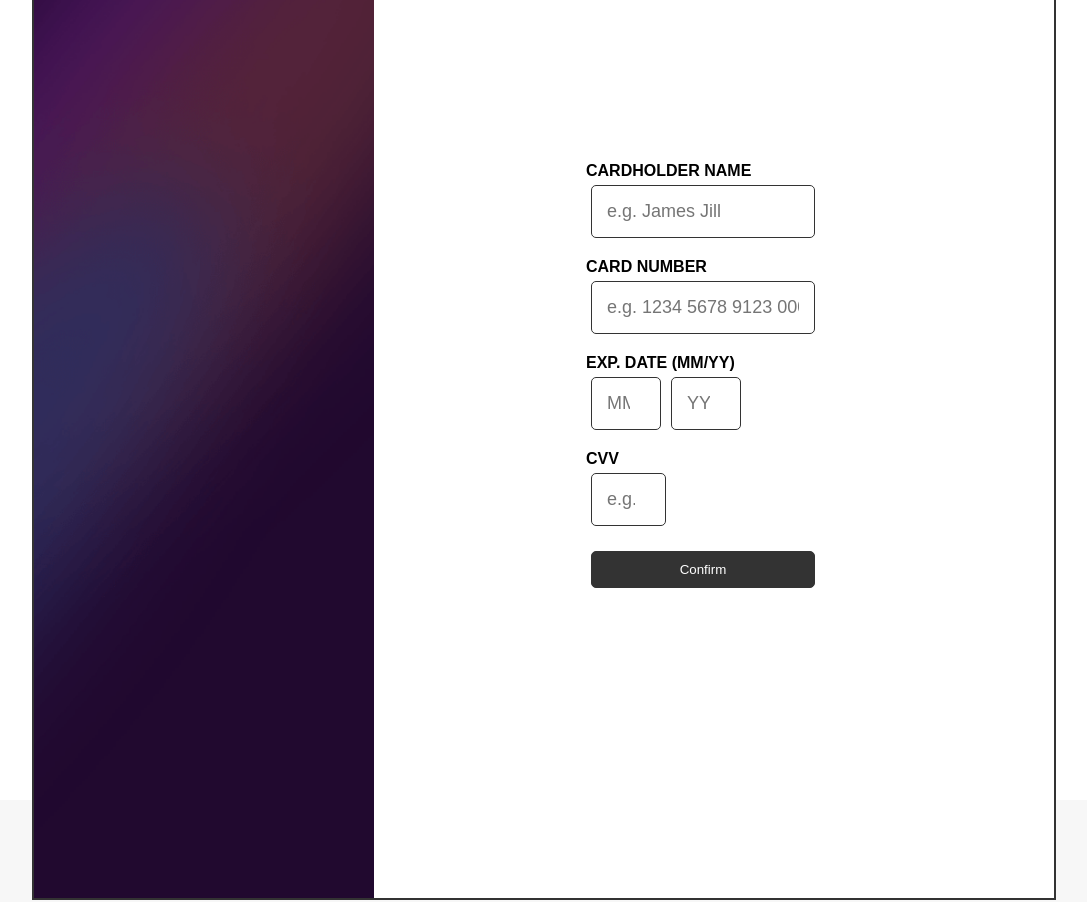
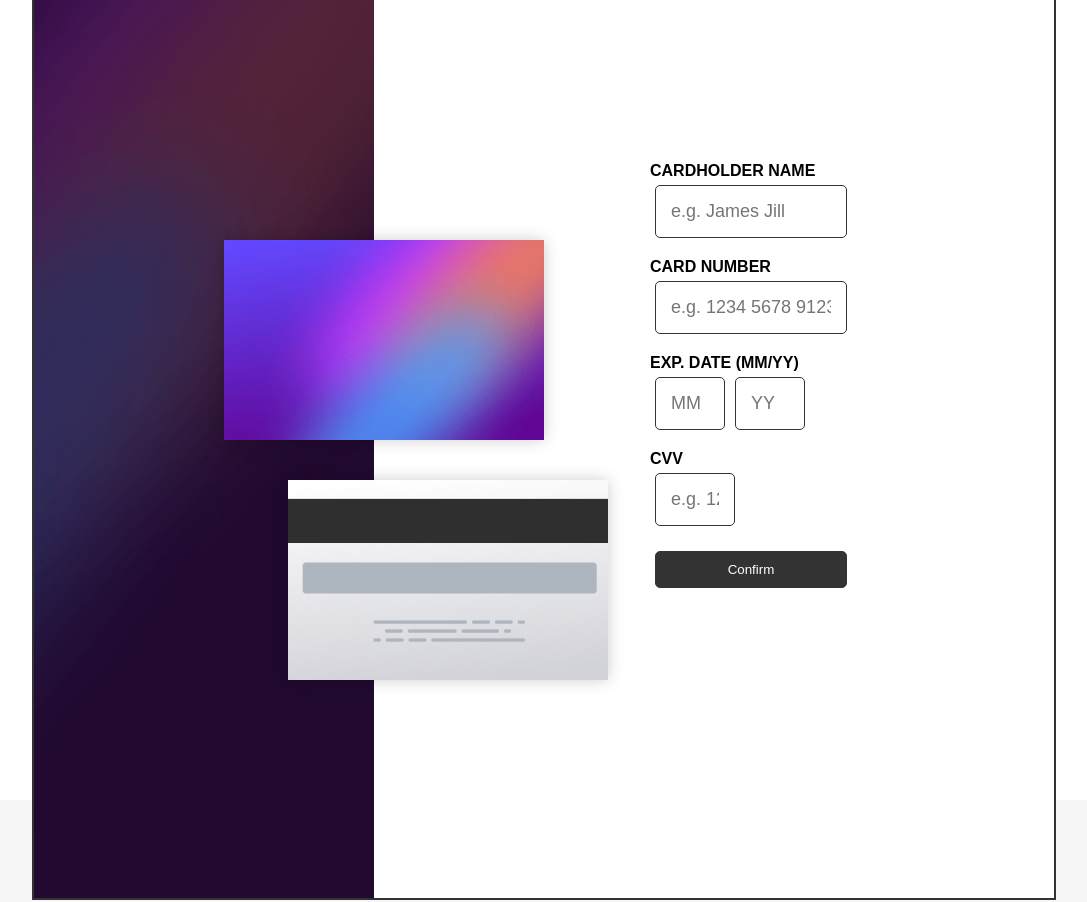
Before and after one commit to Manojgupta103/Interactive-card, a React (Vite) app: page / in a window 1280 px wide. Shown: the whole page, without its empty margins (96-1183 px from the left). Built offline with nearby package versions, Linux system fonts and the light colour scheme.

Commit message:
chore: Update form input styles for credit card details and refactor CSS classes and structure for image display and form layout

```diff
--- a/src/App.css
+++ b/src/App.css
@@ -46,7 +46,7 @@ body {
   justify-content: center;
   padding: 20px;
   margin-top: 30vh;
-  margin-left: 15vw;
+  margin-left: 20vw;
 }
 
 .form h1{
@@ -63,6 +63,11 @@ body {
   border-radius: 5px;
   font-size: 18px;
 }
+input[type=number]::-webkit-outer-spin-button,
+input[type=number]::-webkit-inner-spin-button {
+  -webkit-appearance: none;
+  margin: 0;
+}
 
 .form button{
   width: 50%;
@@ -74,3 +79,21 @@ body {
   background-color: #333;
   color: white;
 }
+
+.card {
+  position: absolute;
+  top: 30vh;
+  left: 25vw;
+  width: 25vw;
+  height: 25vh;
+  box-shadow: 0 0 15px rgba(0, 0, 0, 0.2);
+}
+.card-back{
+  position: absolute;
+  top: 60vh;
+  left: 30vw;
+  width: 25vw;
+  height: 25vh;
+  box-shadow: 0 0 15px rgba(0, 0, 0, 0.2);
+
+}
--- a/src/App.jsx
+++ b/src/App.jsx
@@ -9,6 +9,12 @@ function App() {
       <div className="box">
         <div className="image-section">
           <img src="./images/bg-main-desktop.png" alt="Sample" />
+          <div className='card'>
+            <img src="./images/bg-card-front.png" alt="Sample" />
+          </div>
+          <div className='card-back'>
+            <img src="./images/bg-card-back.png" alt="Sample" />
+          </div>
         </div>
         <div className="color-section">
           <div className='form'>
@@ -16,13 +22,13 @@ function App() {
             <input type="text" placeholder='e.g. James Jill'  />
 
             <h4>CARD NUMBER</h4>
-            <input type="text" placeholder='e.g. 1234 5678 9123 0000'  />
+            <input type="Number"   placeholder='e.g. 1234 5678 9123 0000'  />
 
             <h4>EXP. DATE (MM/YY)</h4>
-            <input type="Number" placeholder='MM' style={{ width: '70px' }} />
+            <input type="Number" placeholder='MM' style={{ width: '70px' } } />
             <input type="Number" placeholder='YY' style={{ width: '70px' }} />
             <h4>CVV</h4>
-            <input type="Number" placeholder='e.g. 123' style={{ width: '75px' }} />
+            <input type="Number" placeholder='e.g. 123' style={{ width: '80px' }} />
             <br></br>
             <button>Confirm</button>
           </div>
```
